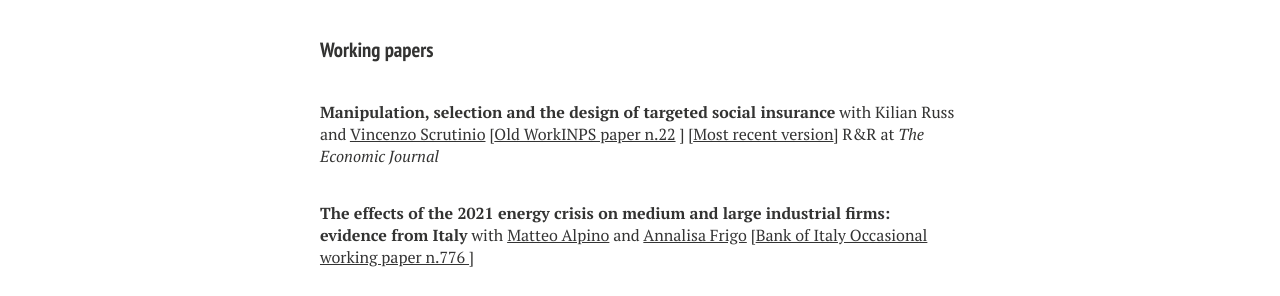
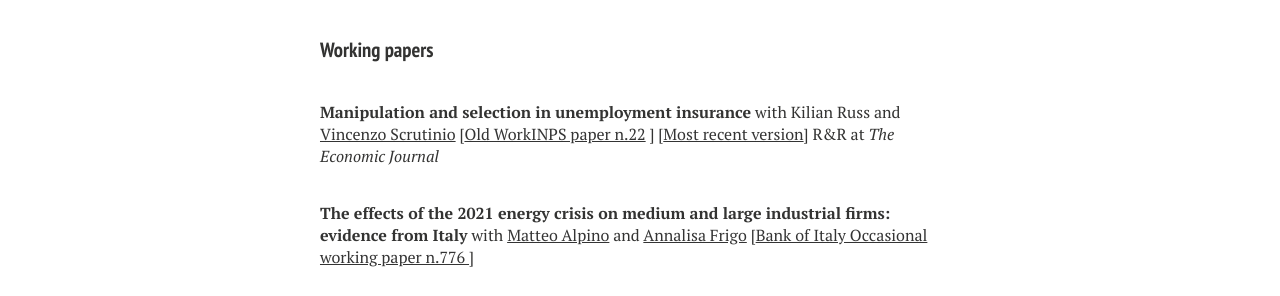
Before and after one commit to luca-citino/luca-citino.github.io, a Jekyll site: the page built from research.md, in a window 1280 px wide. Shown: the part 514-810 px from the top of the page. Built offline with Jekyll 4.4.1, drawn with Linux system fonts in a browser that asks for light colours; nearby versions of some CDN libraries; some web fonts are replaced.

Commit message:
Update research.md

```diff
--- a/research.md
+++ b/research.md
@@ -12,7 +12,7 @@ title: Research
 
 #### Working papers
 
-**Manipulation, selection and the design of targeted social insurance**  with Kilian Russ and <a href="https://sites.google.com/view/vincenzoscrutinio/home">Vincenzo Scrutinio</a> [<a href="https://www.inps.it/docallegatiNP/Mig/InpsComunica/WorkInps_Papers/22_gennaio_2019_Happy%20Birthday_citino_russ_scrutinio.pdf">Old WorkINPS paper n.22</a> ]  [<a href="https://luca-citino.github.io/docs/targeted_UI.pdf">Most recent version</a>] R&R at <i>The Economic Journal</i>
+**Manipulation and selection in unemployment insurance**  with Kilian Russ and <a href="https://sites.google.com/view/vincenzoscrutinio/home">Vincenzo Scrutinio</a> [<a href="https://www.inps.it/docallegatiNP/Mig/InpsComunica/WorkInps_Papers/22_gennaio_2019_Happy%20Birthday_citino_russ_scrutinio.pdf">Old WorkINPS paper n.22</a> ]  [<a href="https://luca-citino.github.io/docs/targeted_ui-1.pdf">Most recent version</a>] R&R at <i>The Economic Journal</i>
 
 **The effects of the 2021 energy crisis on medium and large industrial firms: evidence from Italy** with <a href="https://sites.google.com/site/alpinomtt">Matteo Alpino</a> and <a href="https://annalisafrigo.weebly.com/">Annalisa Frigo</a> [<a href="https://www.bancaditalia.it/pubblicazioni/qef/2023-0776/">Bank of Italy Occasional working paper n.776 </a>]
 
```
